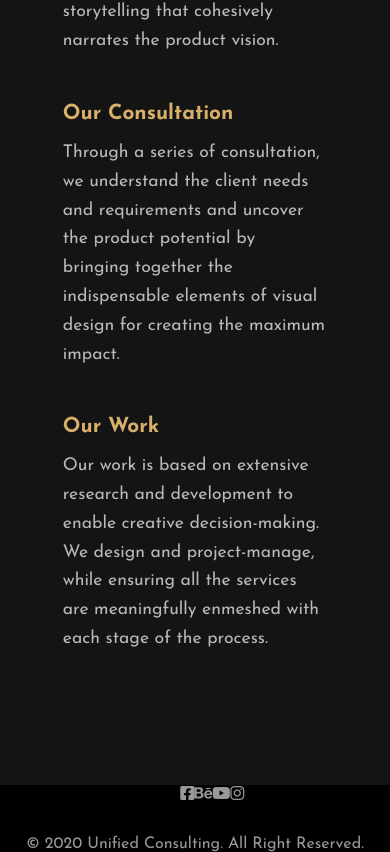
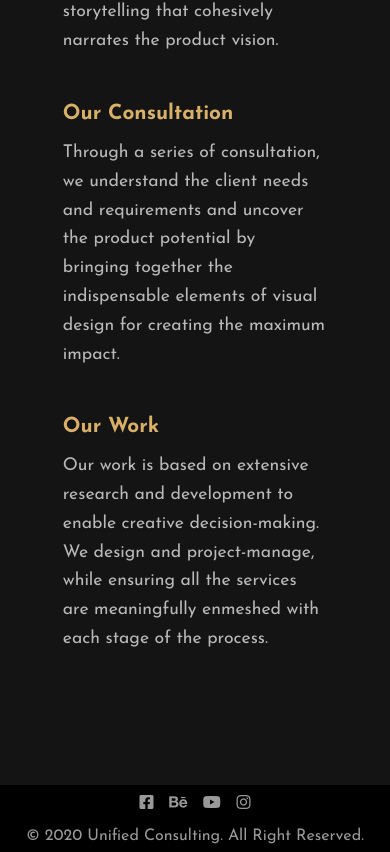
Before and after one commit to Anuragtech02/vflux-studio, a React (Create React App) app: page /about in a window 390 px wide. Shown: the part 2036-2888 px from the top of the page. Built offline with nearby package versions, Linux system fonts and the light colour scheme; a web font is replaced by a local one.

Commit message:
Footer made responsive

```diff
--- a/src/components/Footer/Footer.module.css
+++ b/src/components/Footer/Footer.module.css
@@ -44,6 +44,10 @@
   -webkit-box-pack: justify;
       -ms-flex-pack: justify;
           justify-content: space-between;
+  -webkit-box-orient: horizontal;
+  -webkit-box-direction: normal;
+      -ms-flex-direction: row;
+          flex-direction: row;
   color: rgba(255, 255, 255, 0.6);
   height: 8vh;
 }
@@ -64,4 +68,27 @@
 .container .social i:hover {
   color: var(--primaryColor);
 }
+
+@media screen and (max-width: 1100px) {
+  .container .social {
+    width: 15%;
+  }
+}
+
+@media screen and (max-width: 700px) {
+  .container .social {
+    width: 30%;
+  }
+}
+
+@media screen and (max-width: 650px) {
+  .container {
+    -webkit-box-orient: vertical;
+    -webkit-box-direction: normal;
+        -ms-flex-direction: column;
+            flex-direction: column;
+    -ms-flex-pack: distribute;
+        justify-content: space-around;
+  }
+}
 /*# sourceMappingURL=Footer.module.css.map */
--- a/src/components/Footer/Footer.module.scss
+++ b/src/components/Footer/Footer.module.scss
@@ -2,6 +2,7 @@
 
 .container {
   justify-content: space-between;
+  flex-direction: row;
   color: rgba(255, 255, 255, 0.6);
   height: 8vh;
 
@@ -17,3 +18,26 @@
     }
   }
 }
+
+@media screen and (max-width: 1100px) {
+  .container {
+    .social {
+      width: 15%;
+    }
+  }
+}
+
+@media screen and (max-width: 700px) {
+  .container {
+    .social {
+      width: 30%;
+    }
+  }
+}
+
+@media screen and (max-width: 650px) {
+  .container {
+    flex-direction: column;
+    justify-content: space-around;
+  }
+}
```
Also changed, not shown: 1 other file (tests, documents, lock files or other folders).
